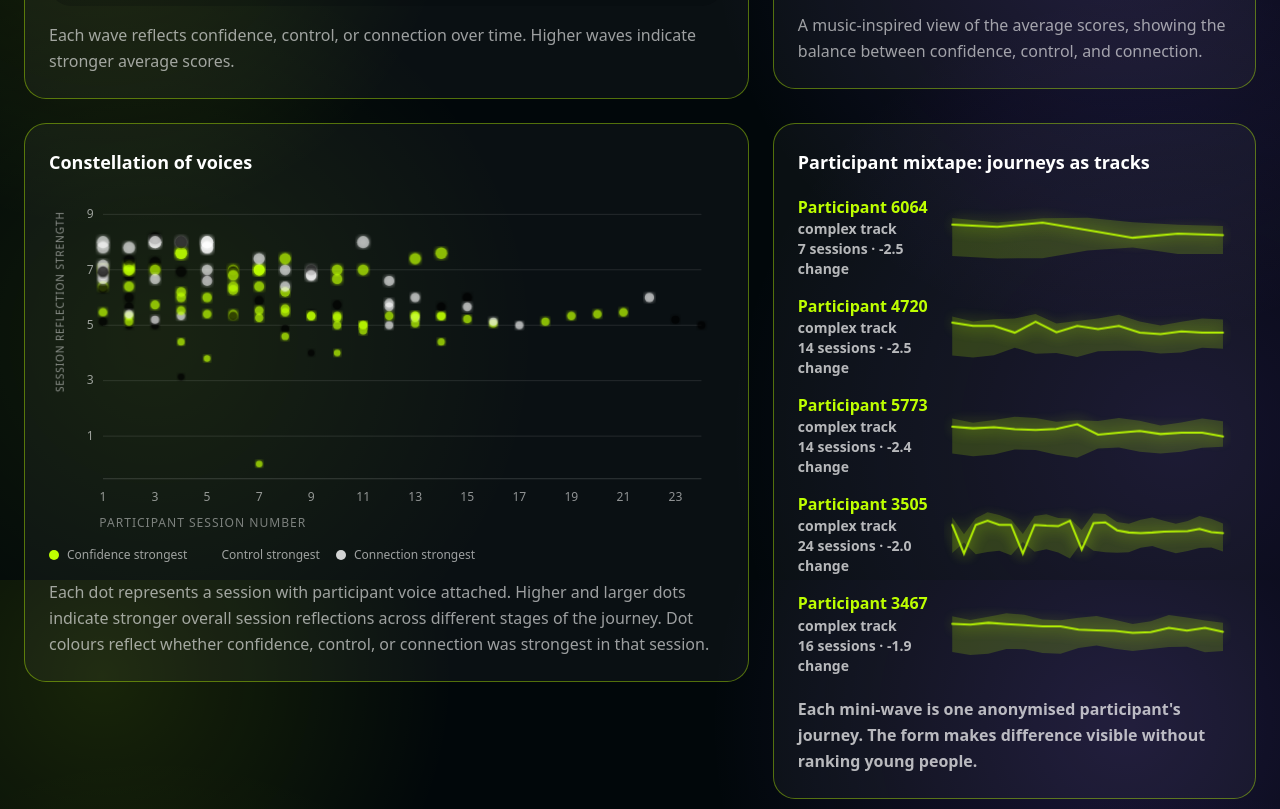
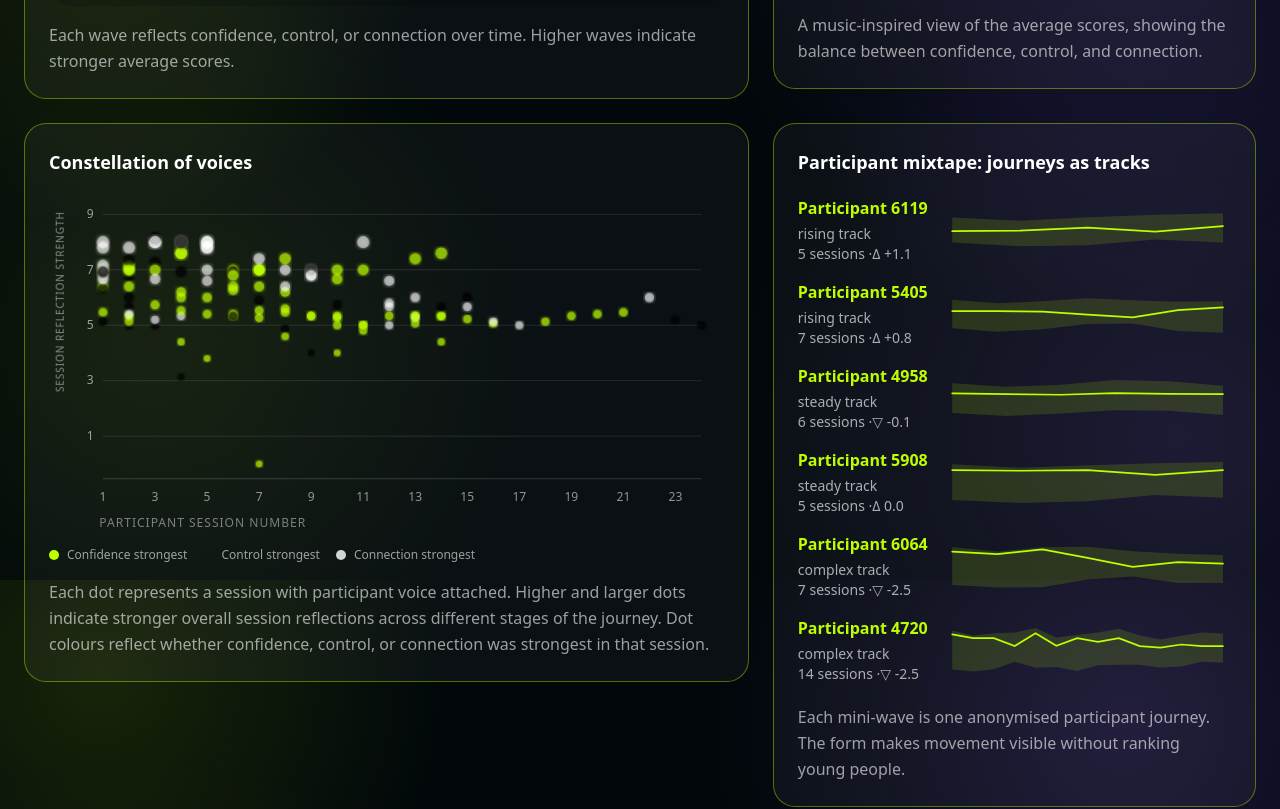
Before and after one commit to jessi88/noise-solution, a React (Vite) app: page / in a window 1280 px wide. Shown: the part 5020-5829 px from the top of the page. Built offline with nearby package versions, Linux system fonts and the light colour scheme; a web font is replaced by a local one.

Commit message:
Adjusted design of Participant mixtape.

```diff
--- a/src/components/charts/ProgrammeWaveform.tsx
+++ b/src/components/charts/ProgrammeWaveform.tsx
@@ -140,10 +140,11 @@ function ProgrammeWave({ rows }: ProgrammeWaveformProps) {
                 data.forEach((row, i) => {
                   const value = row[series.key] ?? 0
                   const y = base - (value - 4.5) * 11
-                  const amp = 18 + (value / 9) * 14
+                  const amp = 8 + (value / 9) * 40
+                  const wobble = Math.sin(i * 0.9) * 8
 
-                  top.push(`${x(i)},${y - amp}`)
-                  bottom.unshift(`${x(i)},${y + amp}`)
+                  top.push(`${x(i)},${y - amp + wobble}`)
+                  bottom.unshift(`${x(i)},${y + amp + wobble}`)
                 })
 
                 const linePoints = data
@@ -685,6 +686,7 @@ function VoiceConstellation({ rows }: ProgrammeWaveformProps) {
 }
 
 function ParticipantTracks({ rows }: ProgrammeWaveformProps) {
+  const { ref: viewRef, isInView } = useInView<HTMLDivElement>()
   const journeys = Array.from(d3.group(rows, (d) => d.UIN))
     .map(([uin, values]) => {
       const sorted = values
@@ -700,24 +702,49 @@ function ParticipantTracks({ rows }: ProgrammeWaveformProps) {
       }
     })
     .filter((d): d is NonNullable<typeof d> => d !== null)
-    .sort((a, b) => Math.abs(b.change) - Math.abs(a.change))
-    .slice(0, 5)
+
+  const increased = journeys
+    .filter((d) => d.change > 0.15)
+    .sort((a, b) => b.change - a.change)
+    .slice(0, 2)
+
+  const steady = journeys
+    .filter((d) => d.change >= -0.15 && d.change <= 0.15)
+    .sort((a, b) => b.rows.length - a.rows.length)
+    .slice(0, 2)
+
+  const decreased = journeys
+    .filter((d) => d.change < -0.15)
+    .sort((a, b) => a.change - b.change)
+    .slice(0, 2)
+
+  const featuredJourneys = [...increased, ...steady, ...decreased]
+
+  const [tooltip, setTooltip] = useState<{
+    activeTrack: string
+    xPct: number
+    yPct: number
+    label: string
+    align: "left" | "center" | "right"
+  } | null>(null)
 
   return (
+    <div ref={viewRef}>
       <SoundCard>
-      <p className="text-lg font-black">
+        <p className="text-base font-semibold sm:text-lg">
           Participant mixtape: journeys as tracks
         </p>
 
         <div className="mt-5 space-y-4">
-        {journeys.map((journey) => {
+          {featuredJourneys.map((journey, index) => {
             const width = 420
             const height = 88
             const pad = 12
             const mid = height / 2
 
             const x = (i: number) =>
-            pad + i * ((width - pad * 2) / Math.max(1, journey.rows.length - 1))
+              pad +
+              i * ((width - pad * 2) / Math.max(1, journey.rows.length - 1))
 
             const top: string[] = []
             const bottom: string[] = []
@@ -734,7 +761,7 @@ function ParticipantTracks({ rows }: ProgrammeWaveformProps) {
             const linePoints = journey.rows
               .map((row, i) => {
                 const s = score(row)
-              return `${x(i)},${mid - (s - 4.5) * 6}`
+                return `${x(i)},${mid - (s - 4.5) * 7}`
               })
               .join(" ")
 
@@ -748,45 +775,111 @@ function ParticipantTracks({ rows }: ProgrammeWaveformProps) {
             return (
               <div
                 key={String(journey.uin)}
-              className="grid grid-cols-[130px_1fr] items-center gap-4"
+                className="grid gap-3 rounded-2xl border border-white/10 bg-white/4 p-3 sm:grid-cols-[130px_1fr] sm:items-center sm:gap-4 sm:border-0 sm:bg-transparent sm:p-0"
               >
                 <div>
-                <p className="font-black text-acid">
+                  <p className="text-sm font-semibold text-acid sm:text-base">
                     Participant {String(journey.uin).slice(-4)}
                   </p>
-                <p className="text-sm font-bold text-white/70">
+
+                  <p className="mt-1 text-xs font-medium text-white/65 sm:text-sm">
                     {direction}
                     <br />
-                  {journey.rows.length} sessions · {journey.change.toFixed(1)}{" "}
-                  change
+                    {journey.rows.length} sessions ·
+                    {journey.change >= 0 ? "Δ" : "▽"}{" "}
+                    {journey.change > 0 ? "+" : ""}
+                    {journey.change.toFixed(1)}
                   </p>
                 </div>
 
-              <svg viewBox={`0 0 ${width} ${height}`} className="h-auto w-full">
+                <div className="relative">
+                  <svg
+                    viewBox={`0 0 ${width} ${height}`}
+                    className="h-auto w-full"
+                  >
                     <path
                       d={`M ${top.join(" L ")} L ${bottom.join(" L ")} Z`}
                       fill="var(--color-acid)"
-                  opacity="0.18"
+                      opacity="0.14"
                     />
+
                     <polyline
-                  className="waveform-glow"
+                      className={
+                        isInView
+                          ? "programme-wave-line programme-wave-line-animate"
+                          : "programme-wave-line"
+                      }
                       points={linePoints}
                       fill="none"
                       stroke="var(--color-acid)"
-                  strokeWidth="3"
+                      strokeWidth="2.5"
                       strokeLinecap="round"
+                      style={{ animationDelay: `${index * 160}ms` }}
                     />
+                    {journey.rows.map((row, i) => {
+                      const s = score(row)
+                      const y = mid - (s - 4.5) * 6
+                      const rawXPct = (x(i) / width) * 100
+                      const rawYPct = (y / height) * 100
+
+                      return (
+                        <circle
+                          key={`${journey.uin}-${row.sessionNumber}-${i}`}
+                          cx={x(i)}
+                          cy={y}
+                          r="9"
+                          fill="transparent"
+                          className="cursor-pointer"
+                          onMouseEnter={() =>
+                            setTooltip({
+                              activeTrack: String(journey.uin),
+                              xPct: Math.max(6, Math.min(94, rawXPct)),
+                              yPct: Math.max(18, Math.min(86, rawYPct)),
+                              label: `Participant ${String(journey.uin).slice(-4)} · session ${
+                                row.sessionNumber
+                              } · ${s.toFixed(1)} / 9`,
+                              align:
+                                rawXPct < 25
+                                  ? "left"
+                                  : rawXPct > 75
+                                    ? "right"
+                                    : "center",
+                            })
+                          }
+                          onMouseLeave={() => setTooltip(null)}
+                        />
+                      )
+                    })}
                   </svg>
+                  {tooltip?.activeTrack === String(journey.uin) && (
+                    <div
+                      className="pointer-events-none absolute w-56 rounded-xl border border-white/15 bg-black/95 px-3 py-2 text-xs font-semibold whitespace-normal text-acid shadow-2xl sm:w-auto sm:whitespace-nowrap"
+                      style={{
+                        left: `${tooltip.xPct}%`,
+                        top: `${tooltip.yPct}%`,
+                        transform:
+                          tooltip.align === "left"
+                            ? "translate(0, -130%)"
+                            : tooltip.align === "right"
+                              ? "translate(-100%, -130%)"
+                              : "translate(-50%, -130%)",
+                      }}
+                    >
+                      {tooltip.label}
+                    </div>
+                  )}
+                </div>
               </div>
             )
           })}
         </div>
 
-      <p className="mt-5 text-base leading-relaxed font-bold text-white/70">
-        Each mini-wave is one anonymised participant's journey. The form makes
-        difference visible without ranking young people.
+        <p className="mt-5 text-sm leading-relaxed font-medium text-white/60 sm:text-base">
+          Each mini-wave is one anonymised participant journey. The form makes
+          movement visible without ranking young people.
         </p>
       </SoundCard>
+    </div>
   )
 }
 
```
Also changed, not shown: 2 other files (tests, documents, lock files or other folders). Lines whose indentation alone changed are shown as unchanged.
